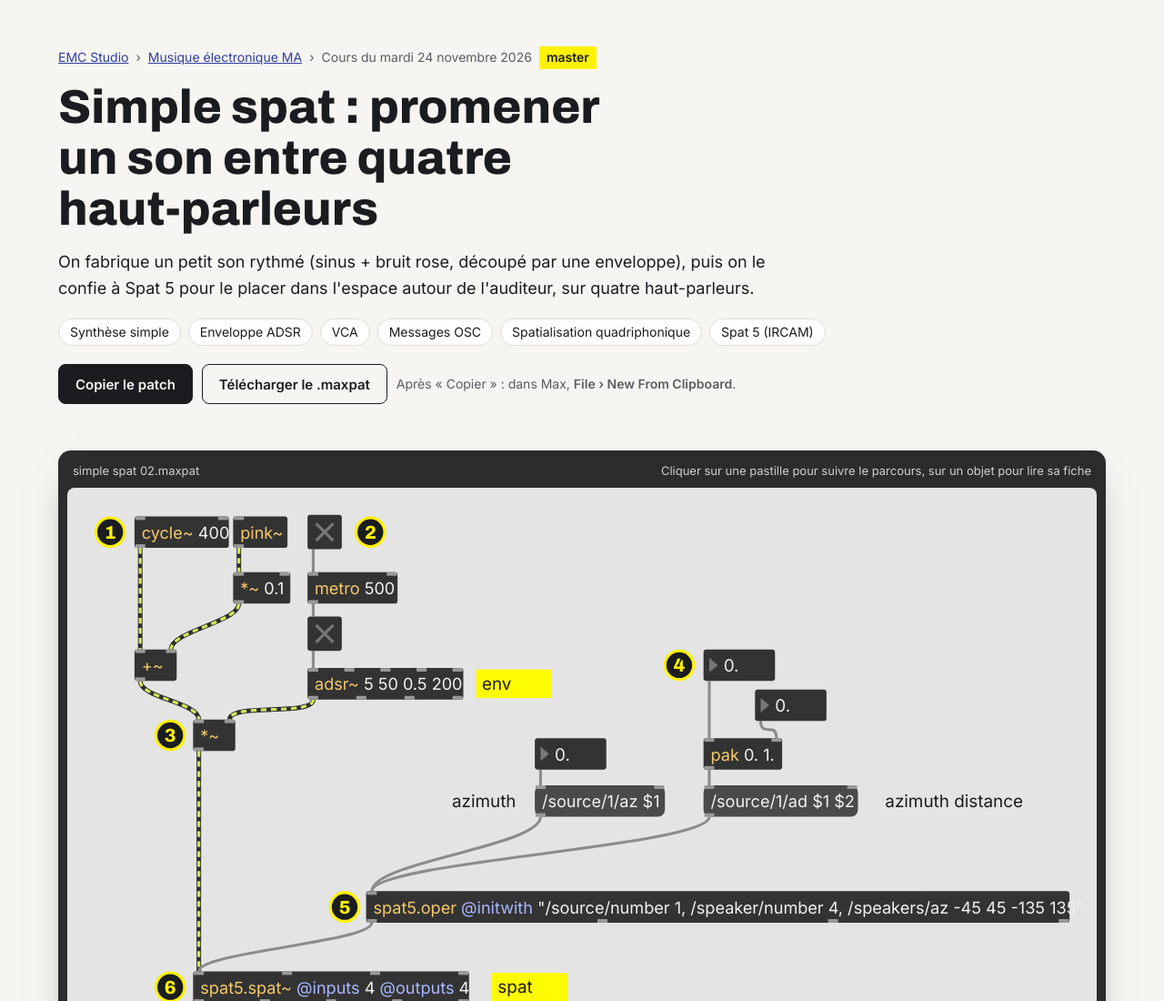
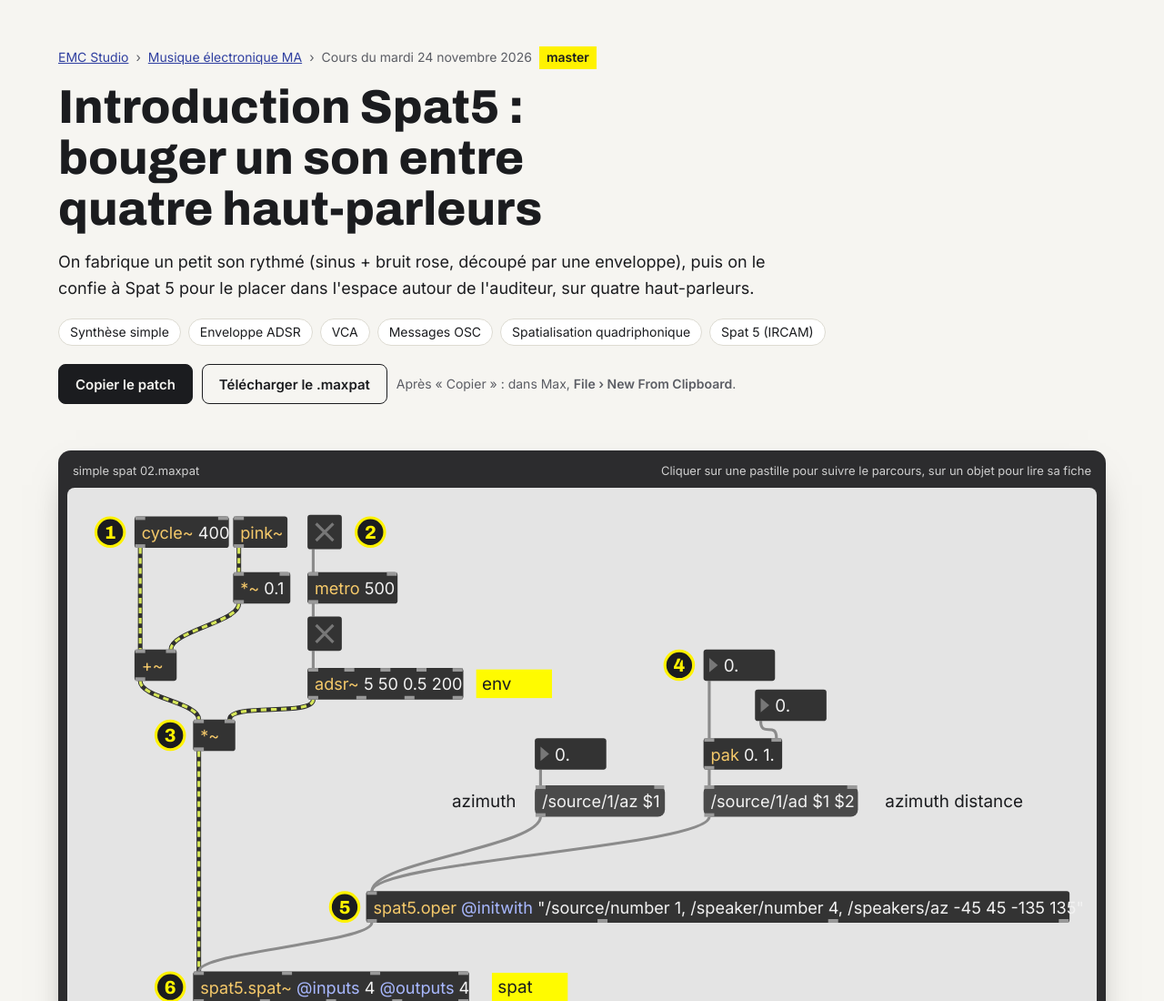
Before and after one commit to emc-studio/cours, a plain HTML site: page e-music-ma/2026-11-24-simple-spat-02/index.html in a window 1280 px wide. Shown: the top 1100 px of the page at 91% size. Drawn offline with Linux system fonts and the light colour scheme.

Commit message:
Update header title for Spat5 introduction

```diff
--- a/e-music-ma/2026-11-24-simple-spat-02/index.html
+++ b/e-music-ma/2026-11-24-simple-spat-02/index.html
@@ -111,7 +111,7 @@ img.shot{width:100%;height:auto;border-radius:10px;border:1px solid var(--line);
 <header class="band">
  <div class="wrap">
   <div class="crumb"><a href="../../index.html">EMC Studio</a><span>›</span><a href="../index.html">Musique électronique MA</a><span>›</span><span>Cours du mardi 24 novembre 2026</span><span class="tag">master</span></div>
-  <h1>Simple spat : promener un son entre quatre haut-parleurs</h1>
+  <h1>Introduction Spat5 : bouger un son entre quatre haut-parleurs</h1>
   <p class="lead">On fabrique un petit son rythmé (sinus + bruit rose, découpé par une enveloppe), puis on le confie à Spat 5 pour le placer dans l'espace autour de l'auditeur, sur quatre haut-parleurs.</p>
   <div class="chips"><span>Synthèse simple</span><span>Enveloppe ADSR</span><span>VCA</span><span>Messages OSC</span><span>Spatialisation quadriphonique</span><span>Spat 5 (IRCAM)</span></div>
   <div class="btns">
```
